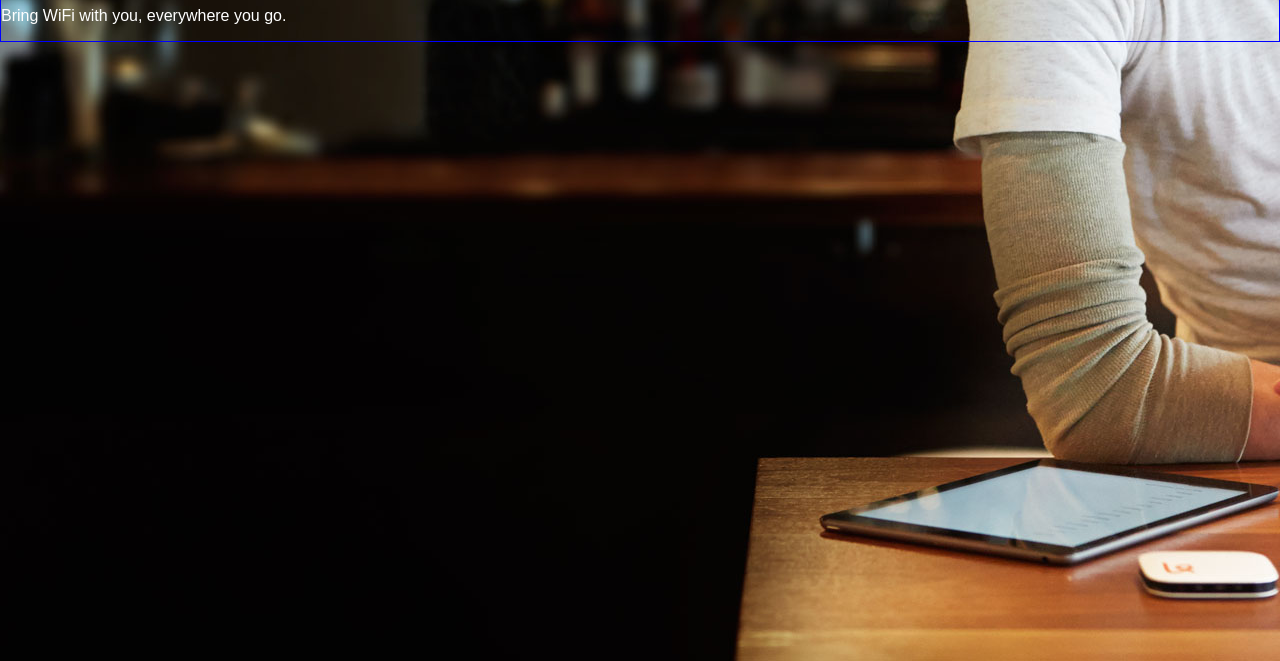
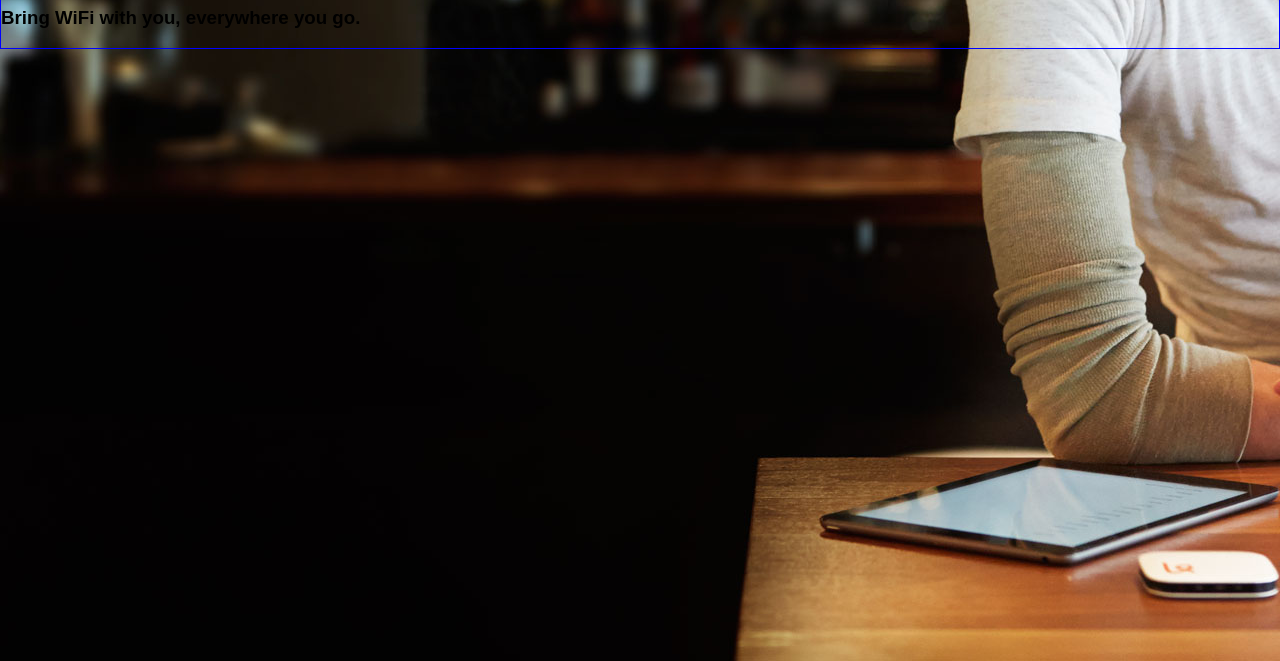
Before and after one commit to chaseman1973/karma, a plain HTML site: page index.html in a window 1280 px wide. Shown: the part 144-805 px from the top of the page. Drawn offline with Linux system fonts and the light colour scheme.

Commit message:
for colson again

```diff
--- a/index.html
+++ b/index.html
@@ -2,7 +2,7 @@
 <html lang="en">
 <head>
 	<meta charset="UTF-8">
-	<title>Document</title>
+	<title>chaseman1973's Karma Landing Page</title>
 	<link rel="stylesheet" href="css/normalize.css">
 	<link rel="stylesheet" href="css/style.css">
 	<link href='http://fonts.googleapis.com/css?family=Roboto:400,500,300' rel='stylesheet' type='text/css'>
@@ -25,6 +25,6 @@
 	<nav class="intro">
 		<div class="content">
 			<h1>Introducing Karma</h1>
-			<p>Bring WiFi with you, everywhere you go.</p>
+			<h3>Bring WiFi with you, everywhere you go.</h3>
 </body>
 </html>
```
